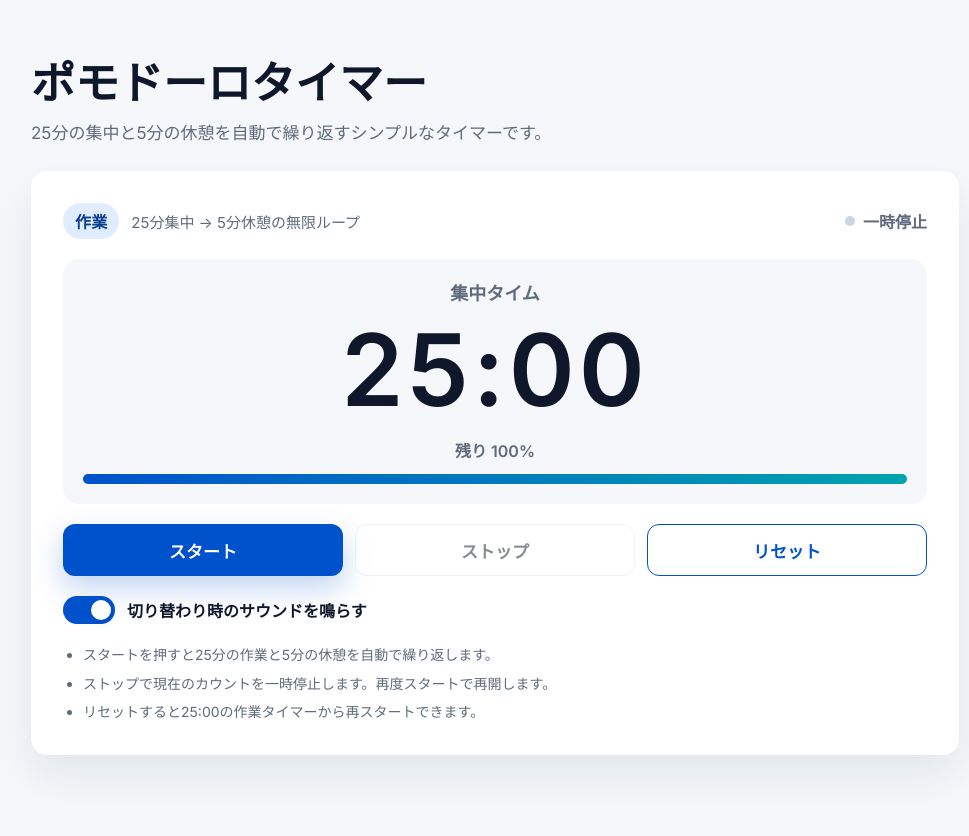
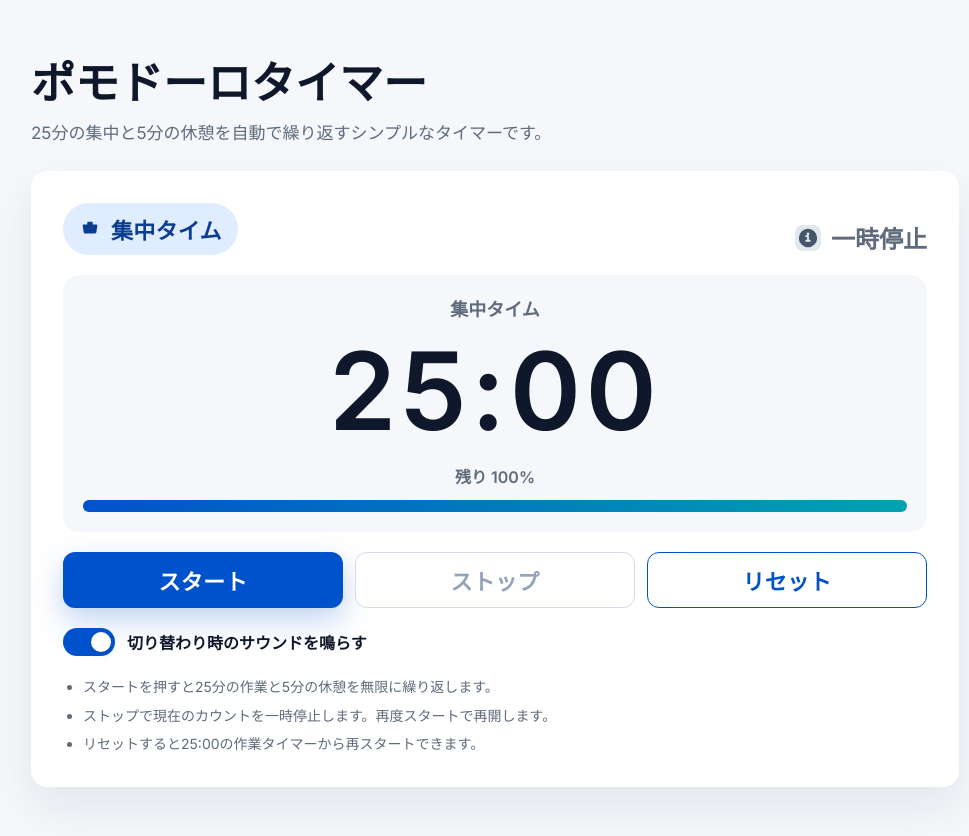
Before and after one commit to ichigo-gelato/simple-pomodoro, a plain HTML site: page index.html in a window 1280 px wide. Shown: the whole page, without its empty margins (145-1114 px from the left). Drawn offline with nearby package versions, Linux system fonts and the light colour scheme.

Commit message:
second commit

```diff
--- a/index.html
+++ b/index.html
@@ -40,15 +40,55 @@
         return `${m}:${s}`;
       };
 
+      const IconWork = () => (
+        <svg className="icon" viewBox="0 0 24 24" aria-hidden>
+          <path
+            fill="currentColor"
+            d="M5 7h14a1 1 0 0 1 .99 1.14l-1 7A2 2 0 0 1 17 17H7a2 2 0 0 1-1.99-1.86l-1-7A1 1 0 0 1 5 7Zm5-3h4a1 1 0 0 1 1 1v2h-6V5a1 1 0 0 1 1-1Z"
+          />
+        </svg>
+      );
+
+      const IconBreak = () => (
+        <svg className="icon" viewBox="0 0 24 24" aria-hidden>
+          <path
+            fill="currentColor"
+            d="M7 6h10a1 1 0 0 1 .99 1.14L17 15a3 3 0 0 1-2.97 2.6H9.97A3 3 0 0 1 7 15L6.01 7.14A1 1 0 0 1 7 6Zm3 11h4a2 2 0 0 1 2 2v1H8v-1a2 2 0 0 1 2-2Z"
+          />
+        </svg>
+      );
+
+      const IconStatus = () => (
+        <svg className="icon" viewBox="0 0 24 24" aria-hidden>
+          <path
+            fill="currentColor"
+            d="M12 2a10 10 0 1 0 10 10A10.011 10.011 0 0 0 12 2Zm0 4a1.5 1.5 0 1 1-1.5 1.5A1.5 1.5 0 0 1 12 6Zm2 10h-4a1 1 0 0 1 0-2h1v-3h-1a1 1 0 0 1 0-2h2a1 1 0 0 1 1 1v4h1a1 1 0 0 1 0 2Z"
+          />
+        </svg>
+      );
+
+      const StatusIcon = ({ active }) => (
+        <span className={`status-icon ${active ? "on" : "off"}`} aria-hidden>
+          <IconStatus />
+        </span>
+      );
+
       const ModeBadge = ({ mode }) => (
         <span className={`badge ${mode === "work" ? "badge-work" : "badge-break"}`}>
-          {mode === "work" ? "作業" : "休憩"}
+          {mode === "work" ? <IconWork /> : <IconBreak />}
+          <span>{mode === "work" ? "集中タイム" : "休憩タイム"}</span>
         </span>
       );
 
       const ProgressBar = ({ value }) => (
-        <div className="progress" role="presentation" aria-hidden>
-          <div className="progress-value" style={{ width: `${value}%` }} />
+        <div
+          className="progress"
+          role="presentation"
+          aria-hidden
+          style={{ "--progress": value / 100, "--elapsed": 1 - value / 100 }}
+        >
+          <div className="progress-elapsed" />
+          <div className="progress-value" />
         </div>
       );
 
@@ -91,13 +131,14 @@
           const ctx = new (window.AudioContext || window.webkitAudioContext)();
           const osc = ctx.createOscillator();
           const gain = ctx.createGain();
+
           osc.type = "sine";
           osc.frequency.value = 880;
           osc.connect(gain);
           gain.connect(ctx.destination);
           gain.gain.setValueAtTime(0.15, ctx.currentTime);
           osc.start();
-          osc.stop(ctx.currentTime + 0.2);
+          osc.stop(ctx.currentTime + 0.3);
           osc.onended = () => ctx.close();
         }, [isRunning, mode, soundEnabled]);
 
@@ -114,10 +155,9 @@
             <div className="timer-header">
               <div className="title-group">
                 <ModeBadge mode={mode} />
-                <p className="timer-caption">25分集中 → 5分休憩の無限ループ</p>
               </div>
               <div className="status">
-                <span className={`status-dot ${isRunning ? "on" : "off"}`} aria-hidden />
+                <StatusIcon active={isRunning} />
                 <span className="status-label">{isRunning ? "動作中" : "一時停止"}</span>
               </div>
             </div>
@@ -135,7 +175,7 @@
               <button className="btn btn-primary" onClick={handleStart} disabled={isRunning}>
                 スタート
               </button>
-              <button className="btn btn-ghost" onClick={handleStop} disabled={!isRunning}>
+              <button className="btn btn-stop" onClick={handleStop} disabled={!isRunning}>
                 ストップ
               </button>
               <button className="btn btn-outline" onClick={handleReset}>
@@ -156,7 +196,7 @@
             </div>
 
             <ul className="notes">
-              <li>スタートを押すと25分の作業と5分の休憩を自動で繰り返します。</li>
+              <li>スタートを押すと25分の作業と5分の休憩を無限に繰り返します。</li>
               <li>ストップで現在のカウントを一時停止します。再度スタートで再開します。</li>
               <li>リセットすると25:00の作業タイマーから再スタートできます。</li>
             </ul>
--- a/styles.css
+++ b/styles.css
@@ -1,6 +1,8 @@
 :root {
   --primary: #0052cc;
   --primary-dark: #003c99;
+  --stop: #4b5563;
+  --stop-dark: #334155;
   --surface: #ffffff;
   --surface-muted: #f5f7fb;
   --text: #0f172a;
@@ -60,7 +62,7 @@ h1 {
 .timer-header {
   display: flex;
   justify-content: space-between;
-  align-items: center;
+  align-items: flex-end;
   gap: 16px;
   flex-wrap: wrap;
 }
@@ -68,34 +70,41 @@ h1 {
 .title-group {
   display: flex;
   align-items: center;
-  gap: 12px;
-}
-
-.timer-caption {
-  margin: 0;
-  color: var(--muted);
-  font-size: 15px;
+  gap: 14px;
+  justify-content: flex-start;
+  flex: 1 1 220px;
 }
 
 .status {
   display: inline-flex;
   align-items: center;
-  gap: 8px;
+  gap: 10px;
   color: var(--muted);
-  font-weight: 700;
-  font-size: 16px;
+  font-weight: 800;
+  font-size: 20px;
+  margin-left: auto;
+  align-self: flex-end;
 }
 
-.status-dot {
-  width: 10px;
-  height: 10px;
-  border-radius: 999px;
-  background: #cbd5e1;
-  display: inline-block;
+.status-label {
+  font-size: 24px;
 }
 
-.status-dot.on {
-  background: #22c55e;
+.status-icon {
+  display: inline-flex;
+  align-items: center;
+  justify-content: center;
+  width: 26px;
+  height: 26px;
+  border-radius: 8px;
+  background: #e2e8f0;
+  color: #475569;
+  transition: background 160ms ease, color 160ms ease;
+}
+
+.status-icon.on {
+  background: #dcfce7;
+  color: #15803d;
 }
 
 .mode-label {
@@ -114,7 +123,7 @@ h1 {
 
 .time {
   margin: 4px 0 8px;
-  font-size: clamp(64px, 18vw, 100px);
+  font-size: clamp(68px, 20vw, 108px);
   letter-spacing: 0.04em;
   font-weight: 700;
 }
@@ -127,17 +136,33 @@ h1 {
 }
 
 .progress {
+  position: relative;
   width: 100%;
-  height: 10px;
-  background: #e2e8f0;
+  height: 12px;
+  background: linear-gradient(90deg, rgba(0, 82, 204, 0.12), rgba(0, 163, 175, 0.12));
   border-radius: 999px;
   overflow: hidden;
 }
 
+.progress-elapsed,
 .progress-value {
+  position: absolute;
+  inset: 0;
   height: 100%;
+}
+
+.progress-elapsed {
+  background: linear-gradient(90deg, rgba(0, 82, 204, 0.18), rgba(0, 163, 175, 0.18));
+  transform-origin: right center;
+  transform: scaleX(var(--elapsed));
+  transition: transform 0.25s ease;
+}
+
+.progress-value {
   background: linear-gradient(90deg, var(--primary), var(--accent));
-  transition: width 0.2s ease;
+  transform-origin: left center;
+  transform: scaleX(var(--progress));
+  transition: transform 0.25s ease;
 }
 
 .controls {
@@ -147,17 +172,18 @@ h1 {
 }
 
 .btn {
-  height: 52px;
+  height: 56px;
   border-radius: 12px;
   border: 1px solid transparent;
-  font-weight: 700;
-  font-size: 17px;
+  font-weight: 800;
+  font-size: 22px;
+  letter-spacing: 0.01em;
   cursor: pointer;
   transition: transform 120ms ease, box-shadow 120ms ease, background 120ms ease, border-color 120ms ease;
 }
 
 .btn:disabled {
-  opacity: 0.5;
+  opacity: 0.6;
   cursor: not-allowed;
 }
 
@@ -172,15 +198,24 @@ h1 {
   transform: translateY(-1px);
 }
 
-.btn-ghost {
-  background: var(--surface);
-  border-color: #e2e8f0;
-  color: var(--text);
+.btn-stop {
+  background: var(--stop);
+  color: #fff;
+  box-shadow: 0 12px 30px rgba(51, 65, 85, 0.2);
 }
 
-.btn-ghost:not(:disabled):hover {
-  border-color: var(--primary);
-  color: var(--primary);
+.btn-stop:disabled {
+  background: #fff;
+  color: #94a3b8;
+  border-color: #d4dbe5;
+  box-shadow: none;
+  cursor: not-allowed;
+  opacity: 1;
+}
+
+.btn-stop:not(:disabled):hover {
+  background: var(--stop-dark);
+  transform: translateY(-1px);
 }
 
 .btn-outline {
@@ -208,11 +243,11 @@ h1 {
 .badge {
   display: inline-flex;
   align-items: center;
-  gap: 6px;
-  padding: 6px 12px;
+  gap: 10px;
+  padding: 10px 16px;
   border-radius: 999px;
   font-weight: 700;
-  font-size: 16px;
+  font-size: 22px;
   letter-spacing: 0.01em;
 }
 
@@ -224,6 +259,11 @@ h1 {
 .badge-break {
   color: #0f5132;
   background: #d1fae5;
+}
+
+.icon {
+  width: 22px;
+  height: 22px;
 }
 
 .toggle-row {
@@ -290,6 +330,6 @@ h1 {
 
   .status {
     width: 100%;
-    justify-content: flex-start;
+    justify-content: flex-end;
   }
 }
```
